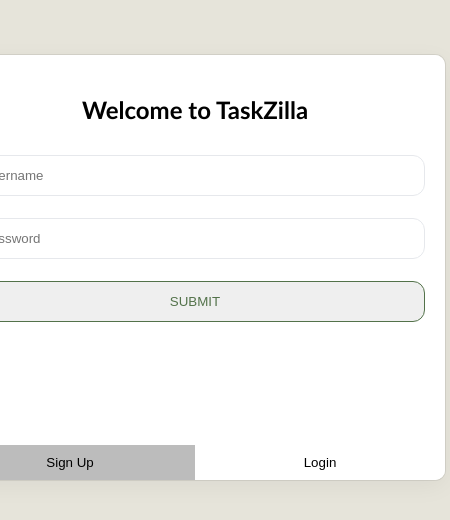
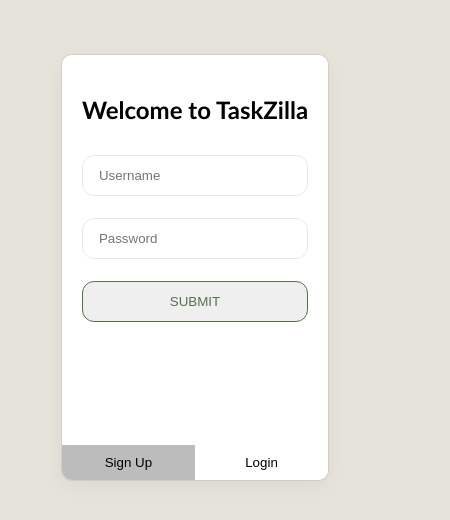
Before and after one commit to PoppyRed91/to-do-app-pern, a React (Create React App) app in the folder client/: page / in a window 390 px wide. Shown: the top 520 px of the page, 450 px wide, since content can reach past the window. Built offline with nearby package versions, Linux system fonts and the light colour scheme.

Commit message:
Responsive Sign up

```diff
--- a/client/src/index.css
+++ b/client/src/index.css
@@ -227,3 +227,9 @@
 .task-title {
   width: 300px;
 }
+
+@media (max-width: 530px) {
+  .auth-container-box {
+    width: auto;
+  }
+}
```
